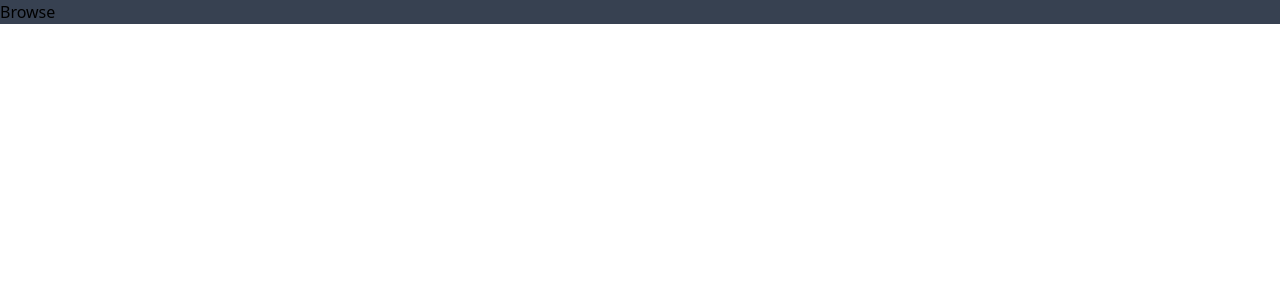
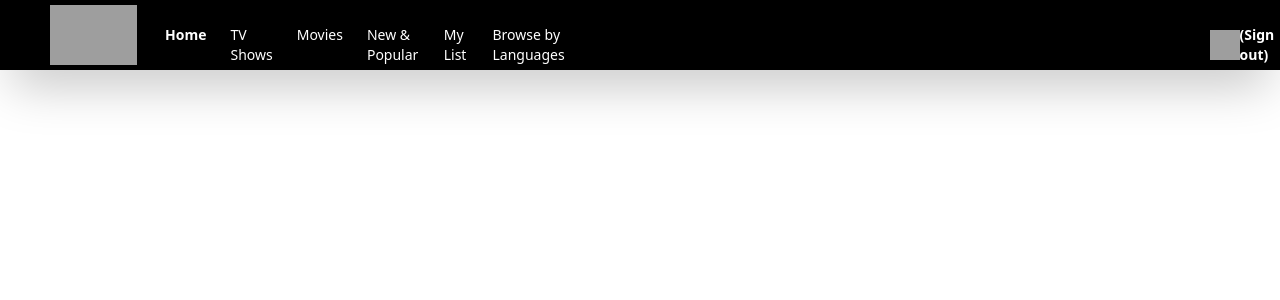
Before and after one commit to imdeepakvermaa/Netflix_GPT, a React (Create React App) app: page /browse in a window 1280 px wide. Shown: the top 300 px of the page. Built offline with nearby package versions, Linux system fonts and the light colour scheme; no server answers; grey boxes are pictures that could not be loaded.

Commit message:
added sign out sign in feature

```diff
--- a/src/App.js
+++ b/src/App.js
@@ -1,8 +1,13 @@
+import { Provider } from "react-redux";
 import Body from "./components/Body";
+import appStore from "./utils/appStore";
 function App() {
   return (
     <div className="bg-gray-700 shadow-2xl">
-        <Body/>
+
+        <Provider store={appStore}>
+          <Body/>
+        </Provider>
     </div>
   );
 }
--- a/src/components/Body.js
+++ b/src/components/Body.js
@@ -1,13 +1,19 @@
-
+import { useEffect } from 'react';
+import { auth } from "../utils/firebase";
+import { onAuthStateChanged } from "firebase/auth";
 import Login from './Login';
 import Browse from './Browse';
 import Header from './Header';
-import { createBrowserRouter } from 'react-router-dom';
+import { createBrowserRouter,  } from 'react-router-dom';
 import { RouterProvider } from 'react-router-dom';
+import { useDispatch } from 'react-redux';
+import { addUser , removeUser } from '../utils/userSlice';
 
 
 
 const Body = () => {
+
+    const dispatch = useDispatch();
 
     const appRouter = createBrowserRouter([
         {
@@ -28,10 +34,26 @@ const Body = () => {
 
     ]);
 
+    useEffect(() => {
+        onAuthStateChanged(auth, (user) => {
+            if (user) {
+              const {uid , email , displayName , photoURL} = user;
+              dispatch(addUser({uid: uid , email: email , displayName: displayName , photoURL: photoURL ,}));
+
+
+            } else {
+                dispatch(removeUser());
+
+
+            }
+          });
+
+    } , [])
+
 
 
   return (
-    <div>
+    <div className='bg-black'>
         <RouterProvider router={appRouter}/>
     </div>
 
--- a/src/components/Browse.js
+++ b/src/components/Browse.js
@@ -1,9 +1,44 @@
+import { signOut } from "firebase/auth";
+import { LogoUrl } from "../utils/Urls";
+import { auth } from "../utils/firebase";
+import { useNavigate } from "react-router-dom";
+
+const Browse = () => {
+    const navigate = useNavigate();
 
 
-const Browse = () => {
+    const handleSignOut = () => {
+        signOut(auth).then(() => {
+        navigate("/")
+          }).catch((error) => {
+
+            navigate("/error")
+
+
+          });
+    }
     return (
-        <div>
-            Browse
+        <div className=" flex items-center h-[70px] bg-black ">
+            <div className="text-white flex flex-row  ml-[50px]   ">
+                <img className="h-[60px] w-[120px] mr-7" src={LogoUrl} alt="Logo" />
+                <div className="flex gap-6 text-sm mt-5">
+                    <h4 className="font-bold">Home</h4>
+                    <h4>TV Shows</h4>
+                    <h4>Movies</h4>
+                    <h4>New & Popular</h4>
+                    <h4>My List</h4>
+                    <h4>Browse by Languages</h4>
+                </div>
+
+                <div className=" text-white text-sm ml-[640px]  mt-5">
+                    <div className="flex flex-row justify-center items-center ">
+                    <img className="h-[30px] w-[30px]" src="https://avatars.githubusercontent.com/u/111647177?v=4" alt="profile" />
+                        <h4 className="cursor-pointer font-bold" onClick={handleSignOut}>(Sign out)</h4>
+                    </div>
+
+
+                </div>
+            </div>
         </div>
     );
 
--- a/src/components/Login.js
+++ b/src/components/Login.js
@@ -1,28 +1,86 @@
 import { LogoUrl } from "../utils/Urls";
+import validateData from "../utils/validate";
+import { auth } from "../utils/firebase";
+import { useState , useRef} from "react";
+import { signInWithEmailAndPassword,createUserWithEmailAndPassword, updateProfile } from "firebase/auth";
 import { useNavigate } from "react-router-dom";
-import validateData from "../utils/validate";
-import { useState , useRef} from "react";
+import { useDispatch } from "react-redux";
+import { addUser } from "../utils/userSlice";
 
 const Login = () => {
+  const navigate = useNavigate();
 
   const [errorMessage , setErrorMessage] = useState(null);
+  const [isSignInForm , setIsSignInForm] = useState(true);
 
+  const dispatch = useDispatch();
+
+
+  const name = useRef(null);
   const email = useRef(null);
   const password = useRef(null);
-  const navigate = useNavigate();
-  const navigateHome = () => {
-    navigate('/');
-  };
-
-  // console.log(email);
-  // console.log(password);
 
   const handleButtonClick = () => {
-    const emailValue = email.current.value;
-    const passwordValue = password.current.value;
+    const emailValue = email?.current?.value;
+    const passwordValue = password?.current?.value;
+    const displayName = name?.current?.value;
+
 
     const message = validateData(emailValue, passwordValue);
     setErrorMessage(message);
+
+    if (message) return;
+
+    if(!isSignInForm){
+      createUserWithEmailAndPassword(auth, emailValue, passwordValue  )
+      .then((userCredential) => {
+        const user = userCredential.user;
+        updateProfile(user, {
+          displayName: displayName , photoURL: "https://avatars.githubusercontent.com/u/111647177?v=4"
+        }).then(() => {
+          const {uid , email , displayName , photoURL} = auth.currentUser;
+              dispatch(addUser({uid: uid , email: email , displayName: displayName , photoURL: photoURL ,}));
+          navigate('/browse');
+
+        }).catch((error) => {
+          setErrorMessage(message);
+
+        });
+        console.log(user);
+
+        navigate('/browse');
+      })
+      .catch((error) => {
+        const errorCode = error.code;
+        const errorMessage = error.message;
+        setErrorMessage(errorCode + " " +  errorMessage)
+    });
+
+    }
+
+    else{
+      signInWithEmailAndPassword(auth, emailValue, passwordValue)
+      .then((userCredential) => {
+        const user = userCredential.user;
+        console.log(user);
+
+        navigate('/browse');
+      })
+      .catch((error) => {
+        const errorCode = error.code;
+        const errorMessage = error.message;
+        setErrorMessage(errorCode + " " + errorMessage)
+      });
+
+    }
+  };
+
+
+
+
+  const toggleSignUpForm = () => {
+    setIsSignInForm(!isSignInForm);
+
   };
 
   return (
@@ -35,14 +93,22 @@ const Login = () => {
         }}
       >
         <div className="w-full ml-5 mt-1">
-          <img className="h-[90px]" src={LogoUrl} alt="logo" />
+          <img className="h-[90px]" src={LogoUrl} alt="logo"/>
         </div>
 
         <div className="flex justify-center items-center">
           <div className=" h-[640px] w-[450px] bg-black bg-opacity-70">
-            <h1 className="text-white text-3xl font-medium pl-[70px] pb-[30px] pt-[50px] ">Sign In</h1>
+            <h1 className="text-white text-3xl font-medium pl-[70px] pb-[30px] pt-[50px] ">{isSignInForm ? "Sign In" : "Sign Up"}</h1>
             <div className="flex flex-col justify-center items-center">
                   <form onSubmit={(e) => e.preventDefault()} className="flex flex-col ">
+
+                    {!isSignInForm && <input
+                      ref={name}
+                      className="w-[314px] h-[50px] bg-gray-600 rounded-md p-4 mb-6 dark:text-white"
+                      type="text"
+                      placeholder="Full Name"
+                    />}
+
                     <input
                       ref={email}
                       className="w-[314px] h-[50px] bg-gray-600 rounded-md p-4 dark:text-white"
@@ -59,7 +125,7 @@ const Login = () => {
                     />
                     <p className="text-red-500 font-medium mb-10">{errorMessage}</p>
                     <button className="w-[314px] h-12 text-center text-white bg-red-600 rounded-md text-lg md:text-xl font-medium dark:text-white" onClick={handleButtonClick}>
-                    Sign In
+                    {isSignInForm ? "Sign In" : "Sign Up"}
                   </button>
                   </form>
 
@@ -68,8 +134,8 @@ const Login = () => {
 
             <div className="pl-[60px]">
               <div className="text-white flex flex-row mt-8">
-                <h5 className="text-gray-400">New to Netflix?</h5>
-                <h5 className="ml-1 cursor-pointer hover:underline" onClick={navigateHome}>Sign up now.</h5>
+                <h5 className="text-gray-400" >{isSignInForm ? "New to Netflix?" : "Already Registered?"}</h5>
+                <h5 className="ml-1 cursor-pointer hover:underline" onClick={toggleSignUpForm}>{isSignInForm ? "Sign Up now." : "Sign In now."}</h5>
               </div>
 
               <div className="w-[280px] text-white flex flex-row  mt-4">
--- a/src/components/Signup.js
+++ /dev/null
@@ -1,10 +0,0 @@
-
-const Signup = () => {
-  return (
-    <div>
-
-    </div>
-  )
-}
-
-export default Signup;
--- a/src/index.js
+++ b/src/index.js
@@ -10,8 +10,4 @@ root.render(
     <App />
   </React.StrictMode>
 );
-
-// If you want to start measuring performance in your app, pass a function
-// to log results (for example: reportWebVitals(console.log))
-// or send to an analytics endpoint. Learn more: https://bit.ly/CRA-vitals
 reportWebVitals();
--- /dev/null
+++ b/src/utils/appStore.js
@@ -0,0 +1,12 @@
+import { configureStore } from "@reduxjs/toolkit";
+import userReducer from "./userSlice";
+const appStore = configureStore(
+    {
+        reducer: {
+            user: userReducer,
+
+        }
+    }
+)
+
+export default appStore;
--- a/src/utils/firebase.js
+++ b/src/utils/firebase.js
@@ -1,6 +1,7 @@
 // Import the functions you need from the SDKs you need
 import { initializeApp } from "firebase/app";
 import { getAnalytics } from "firebase/analytics";
+import { getAuth } from "firebase/auth";
 // TODO: Add SDKs for Firebase products that you want to use
 // https://firebase.google.com/docs/web/setup#available-libraries
 
@@ -19,3 +20,5 @@ const firebaseConfig = {
 // Initialize Firebase
 const app = initializeApp(firebaseConfig);
 const analytics = getAnalytics(app);
+
+export const auth = getAuth();
--- /dev/null
+++ b/src/utils/userSlice.js
@@ -0,0 +1,19 @@
+import { createSlice } from "@reduxjs/toolkit";
+
+const userSlice = createSlice({
+    name: "user",
+    initialState: null,
+    reducers: {
+        addUser: (state,action) => {
+            return action.payload;
+
+        },
+        removeUser: (state,action) => {
+            return null;
+
+        }
+    }
+});
+
+export default userSlice.reducer;
+export const {addUser, removeUser} = userSlice.actions;
--- a/src/utils/validate.js
+++ b/src/utils/validate.js
@@ -1,8 +1,5 @@
 const validateData = (emailValue, passwordValue) => {
-    // Regular expression for a valid email address
     const emailRegex = /^[\w-.]+@([\w-]+\.)+[\w-]{2,4}$/;
-
-    // Regular expression for a valid password (at least 8 characters, one lowercase letter, one uppercase letter, and one digit)
     const passwordRegex = /^(?=.*\d)(?=.*[a-z])(?=.*[A-Z]).{8,}$/;
 
     if (!emailRegex.test(emailValue)) {
```
Also changed, not shown: package.json (+7 -0 lines), 1 other file (tests, documents, lock files or other folders).
